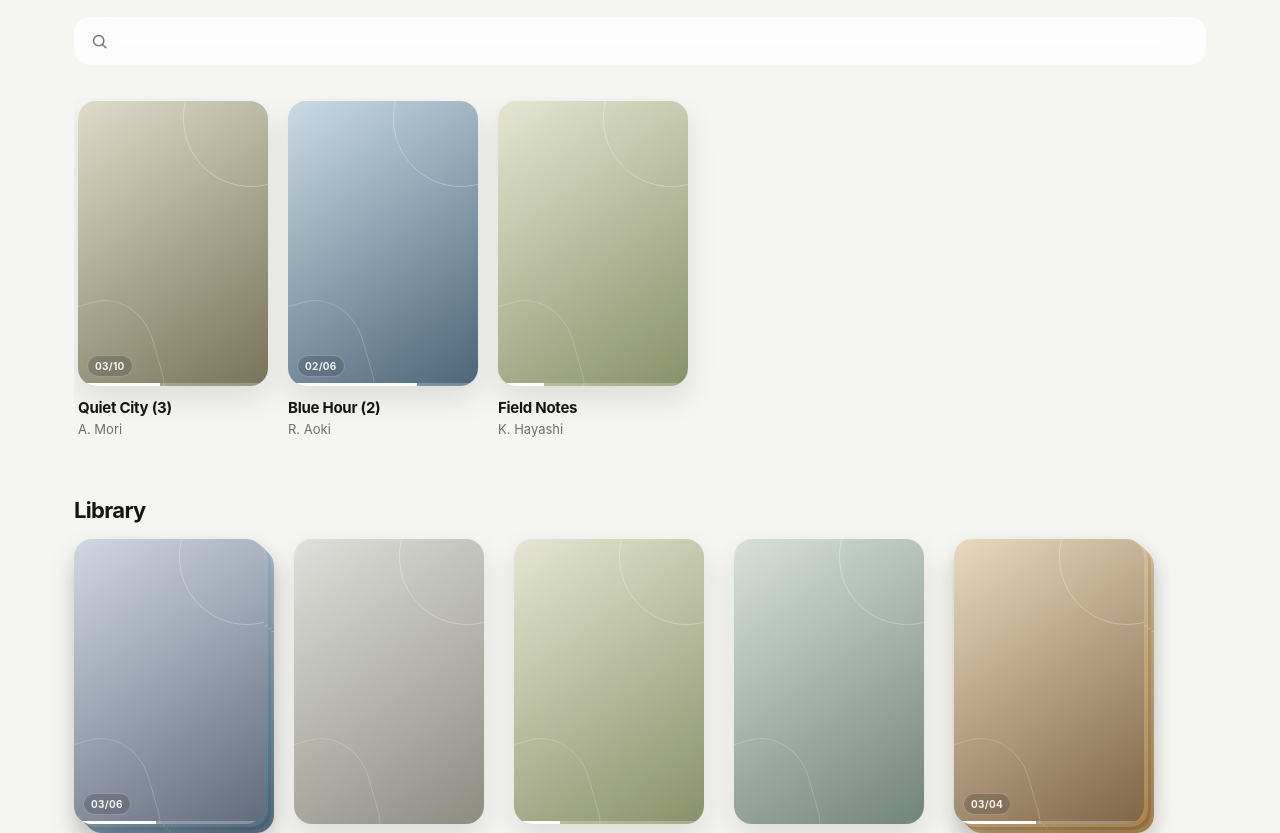
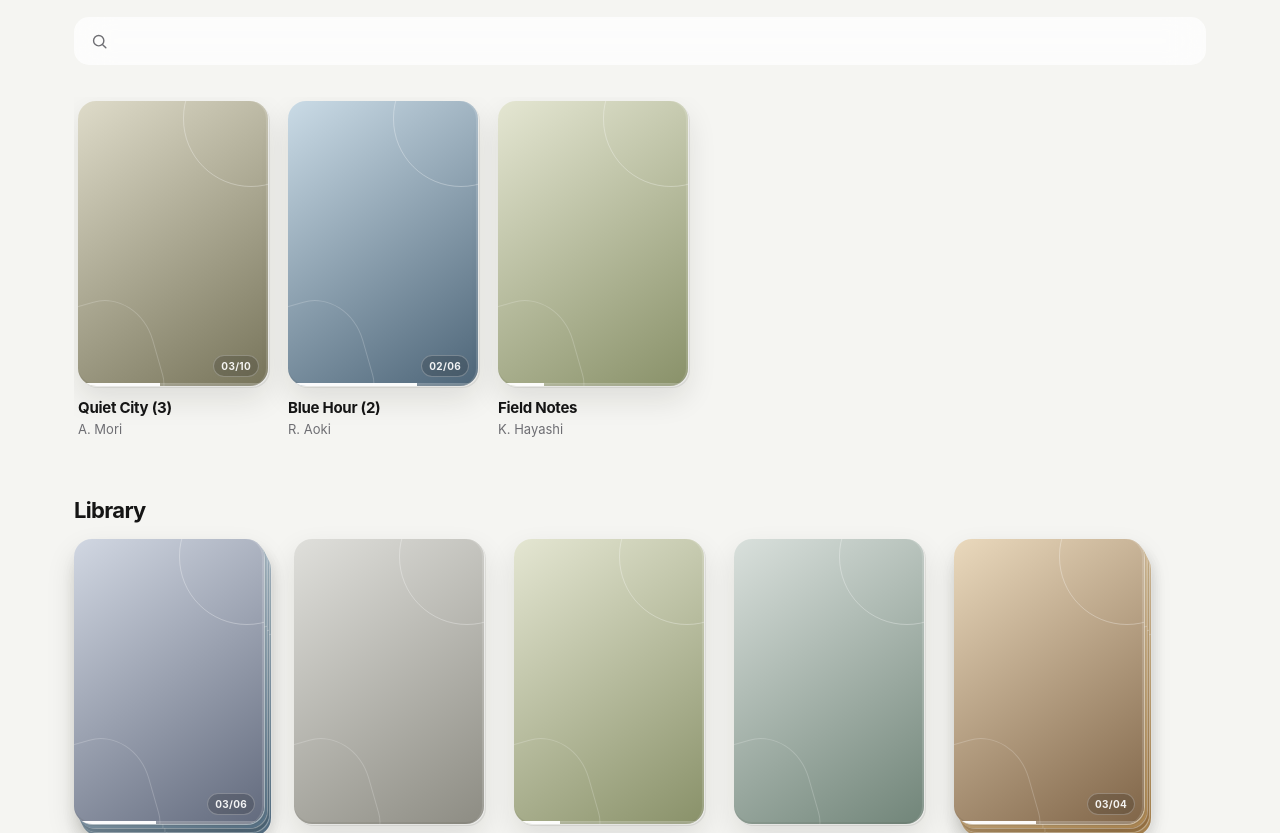
Before and after one commit to moveyoshizawa/cloud-shelf, a website built with Vite: page index.html in a window 1280 px wide. Shown: the part 109-942 px from the top of the page. Built offline with nearby package versions, Linux system fonts and the light colour scheme.

Commit message:
fix: give book covers subtle physical depth

```diff
--- a/src/styles/app.css
+++ b/src/styles/app.css
@@ -187,7 +187,22 @@ button { color: inherit; }
 .book-art {
   width: 100%;
   aspect-ratio: 2 / 3;
-  box-shadow: 0 13px 30px rgba(25,24,21,.11);
+  box-shadow:
+    1px 1px 0 rgba(255,255,255,.46),
+    2px 2px 0 rgba(72,70,64,.10),
+    0 13px 30px rgba(25,24,21,.11);
+}
+
+.book-art::before {
+  content: "";
+  position: absolute;
+  inset: 0;
+  border-radius: inherit;
+  box-shadow:
+    inset -2px 0 0 rgba(255,255,255,.14),
+    inset 0 -2px 0 rgba(38,37,34,.08);
+  pointer-events: none;
+  z-index: 5;
 }
 
 .cover-shape {
@@ -247,7 +262,7 @@ button { color: inherit; }
 
 .cover-volume {
   position: absolute;
-  left: 9px;
+  right: 9px;
   bottom: 9px;
   margin: 0;
 }
@@ -321,21 +336,23 @@ button { color: inherit; }
 }
 
 .series-back {
-  box-shadow: 0 10px 24px rgba(25,24,21,.08);
+  box-shadow:
+    1px 1px 0 rgba(255,255,255,.34),
+    0 8px 18px rgba(25,24,21,.07);
 }
 
 .series-back--1 {
-  transform: translate(4px, 3px);
+  transform: translate(3px, 4px);
   z-index: 3;
 }
 
 .series-back--2 {
-  transform: translate(7px, 6px);
+  transform: translate(5px, 8px);
   z-index: 2;
 }
 
 .series-back--3 {
-  transform: translate(10px, 9px);
+  transform: translate(7px, 12px);
   z-index: 1;
 }
 
@@ -593,9 +610,17 @@ button { color: inherit; }
 }
 
 @media (prefers-color-scheme: dark) {
-  .book-art,
+  .book-art {
+    box-shadow:
+      1px 1px 0 rgba(255,255,255,.16),
+      2px 2px 0 rgba(0,0,0,.28),
+      0 13px 34px rgba(0,0,0,.24);
+  }
+
   .series-back {
-    box-shadow: 0 13px 34px rgba(0,0,0,.24);
+    box-shadow:
+      1px 1px 0 rgba(255,255,255,.10),
+      0 10px 26px rgba(0,0,0,.20);
   }
 
   .reader-page {
```
